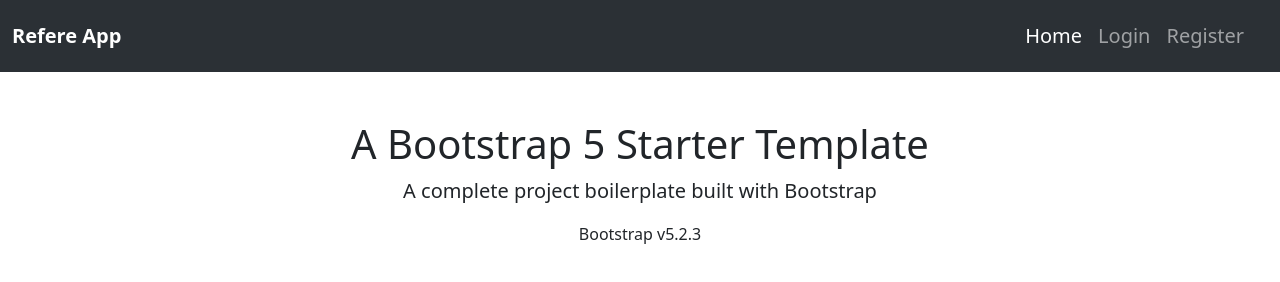
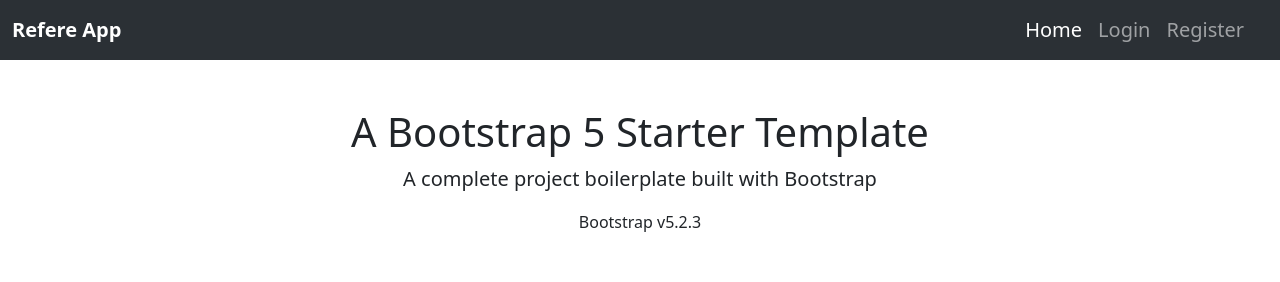
Before and after one commit to JeffersonOlvera/FrontendDAS, a website built with Vite: page src/index.html in a window 1280 px wide. Built offline with nearby package versions, Linux system fonts and the light colour scheme.

Commit message:
fix: nav bar

```diff
--- a/src/index.html
+++ b/src/index.html
@@ -11,9 +11,13 @@
   </head>
   <body>
     <!-- Responsive navbar-->
-    <nav class="navbar navbar-expand-lg bg-body-tertiary" data-bs-theme="dark">
+    <nav
+      style="height: 60px"
+      class="navbar navbar-expand-lg bg-body-tertiary"
+      data-bs-theme="dark"
+    >
       <div class="container-fluid">
-        <a class="navbar-brand fw-bold" href="#">Refere App</a>
+        <span class="navbar-brand mb-0 fw-bold h1">Refere App</span>
         <div class="navbar-brand">
           <button
             class="navbar-toggler"
```
